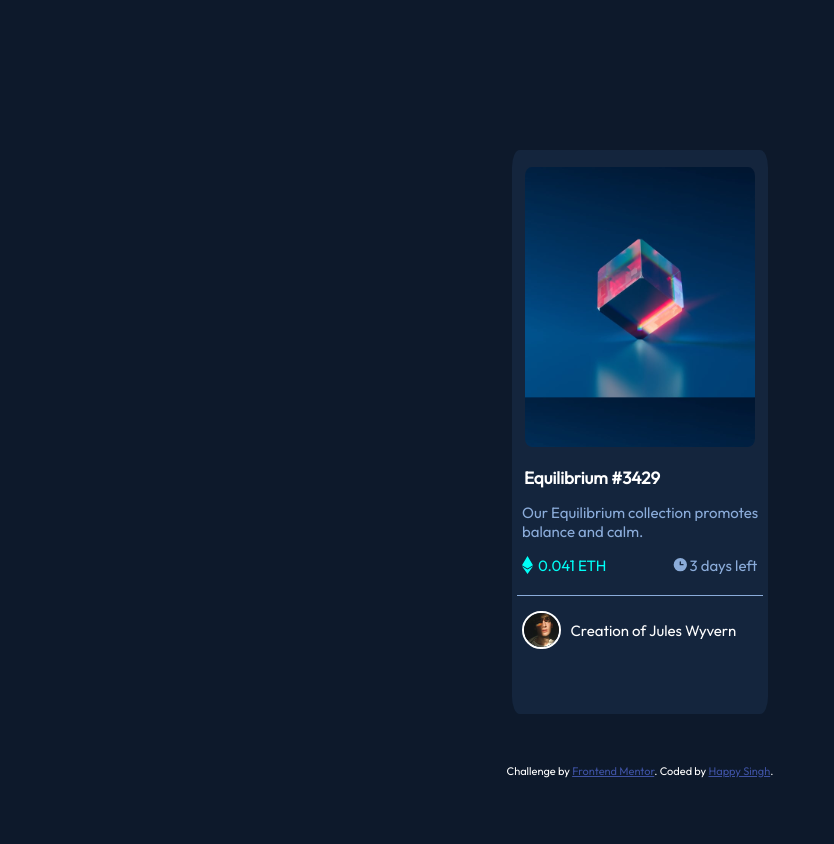
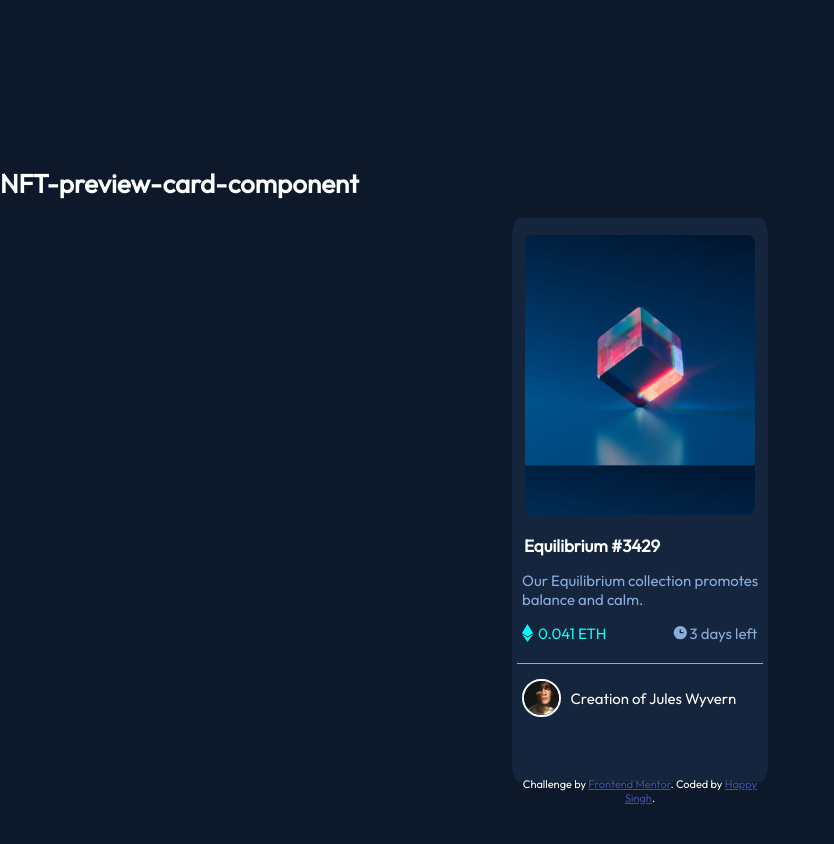
Before and after one commit to happy3214singh/NFT-preview-card-component, a plain HTML site: page index.html in a window 1280 px wide. Shown: the whole page, without its empty margins (0-834 px from the left). Drawn offline with Linux system fonts and the light colour scheme.

Commit message:
Update index.html

```diff
--- a/index.html
+++ b/index.html
@@ -2,16 +2,17 @@
 <html lang="en">
 
 <head>
+  <h1>NFT-preview-card-component</h1>
+
   <meta charset="UTF-8">
   <meta name="viewport" content="width=device-width, initial-scale=1.0">
-  <!-- displays site properly based on user's device -->
   <link rel="stylesheet" href="stylesheet.css">
   <link rel="icon" type="image/png" sizes="32x32" href="./images/favicon-32x32.png">
   <title>Frontend Mentor | NFT preview card component</title>
   <link rel="preconnect" href="https://fonts.googleapis.com">
   <link rel="preconnect" href="https://fonts.gstatic.com" crossorigin>
   <link href="https://fonts.googleapis.com/css2?family=Nunito&family=Outfit" rel="stylesheet">
-  <!-- Feel free to remove these styles or customise in your own stylesheet 👍 -->
+
 </head>
 
 <body>
@@ -50,12 +51,13 @@
         Creation of <a class="CreatorName">Jules Wyvern</a>
       </div>
     </div>
-
-  </main>
-  <div class="attribution">
+    <div class="attribution">
     Challenge by <a href="https://www.frontendmentor.io?ref=challenge" target="_blank">Frontend Mentor</a>.
     Coded by <a href="https://in.linkedin.com/in/happy-singh-892450191">Happy Singh</a>.
   </div>
+
+  </main>
+
 </body>
 
 </html>
```
